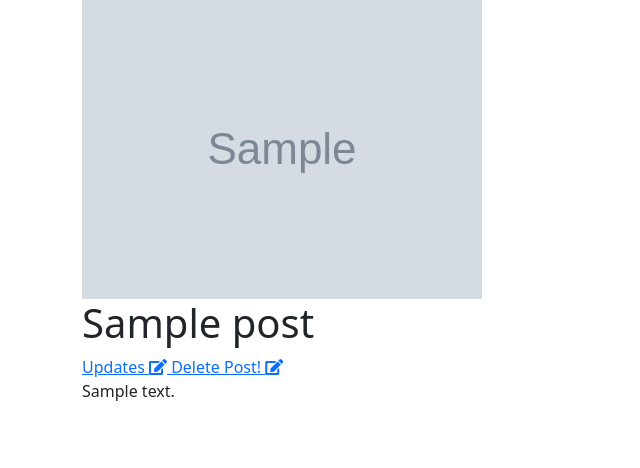
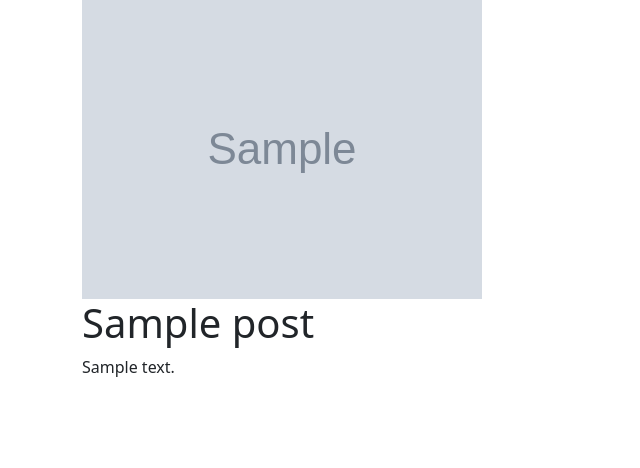
Before and after one commit to Alos222/project_wayfarer, a Django app: page /view_post/1/ in a window 1280 px wide. Shown: the part 57-525 px from the top of the page, without its empty margins (0-640 px from the left). Run offline with Django 4.2, Linux system fonts and the light colour scheme; tables that the repository leaves empty hold one stand-in row (values such as "Sample post"); grey boxes marked "Sample" are stand-in pictures; some libraries are stand-ins or nearby versions.

Commit message:
User auth to update post, init profile styling

```diff
--- a/main_app/templates/view_post.html
+++ b/main_app/templates/view_post.html
@@ -11,24 +11,20 @@
 
     <div class="detail__container">
 
+        {% if user.is_authenticated and user == post.user%}
             <div class="buttons">
-            <div class="detail__container">
-                <div class="buttons">
-                    <div class="buttons">
-                        <a href="{% url 'post_update' post.pk %}" class="button is-info"> Updates
+                <a href="{% url 'post_update' post.pk %}" class="btn btn-primary">Update
                     <span class="icon">
                         <i class="fas fa-edit"></i>
                     </span>
                 </a>
-                        <a href="{% url 'post_update' post.pk %}" class="button is-danger"> Delete Post!
+                <a href="{% url 'post_update' post.pk %}" class="btn btn-danger">Delete
                     <span class="icon">
                         <i class="fas fa-edit"></i>
                     </span>
                 </a>
             </div>
-                </div>
-            </div>
-        </div>
+        {% endif %}
 
         <div class="content">
             {{post.content}}
```
Also changed, not shown: main_app/templates/profile.html (+5 -4 lines). Lines whose indentation alone changed are shown as unchanged.
